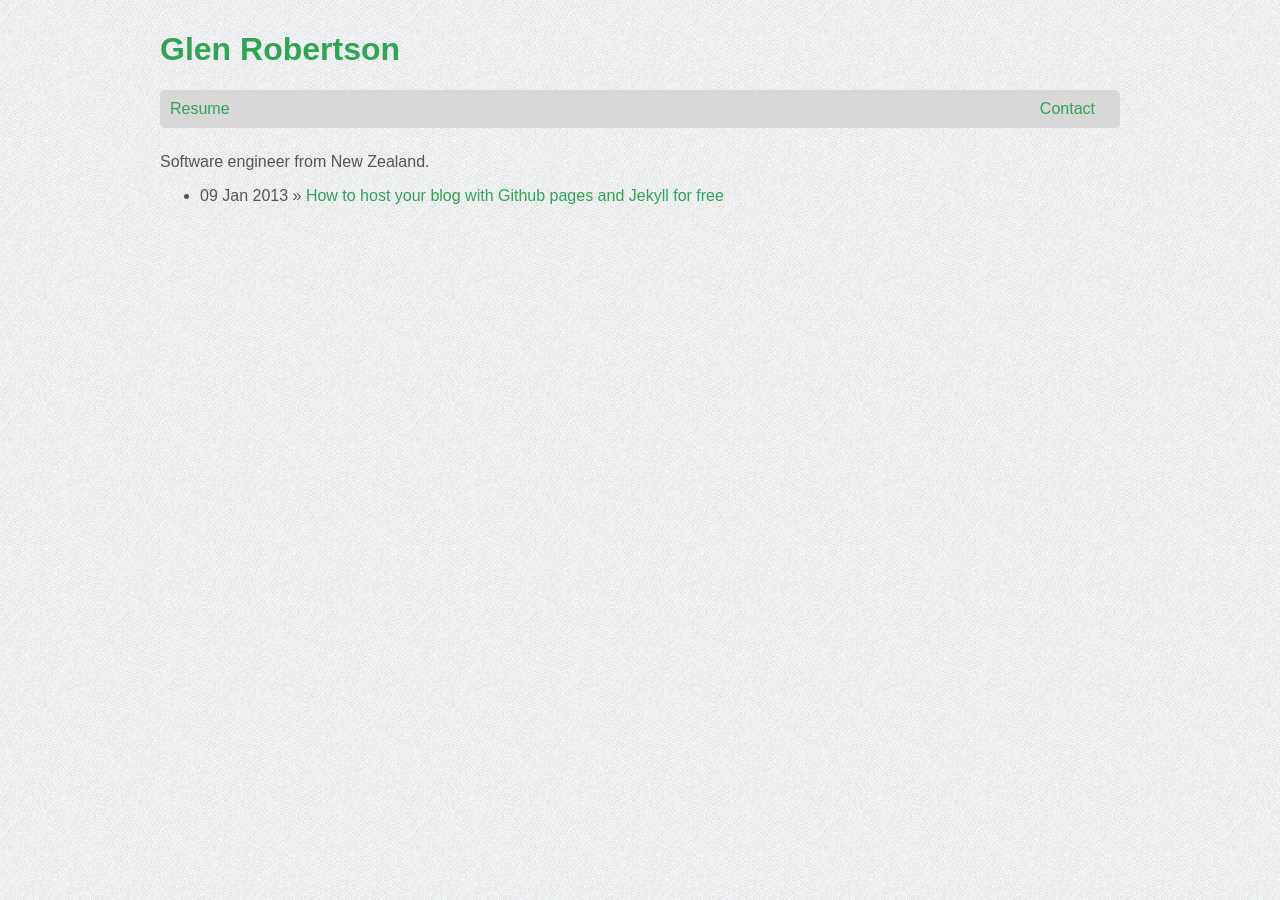
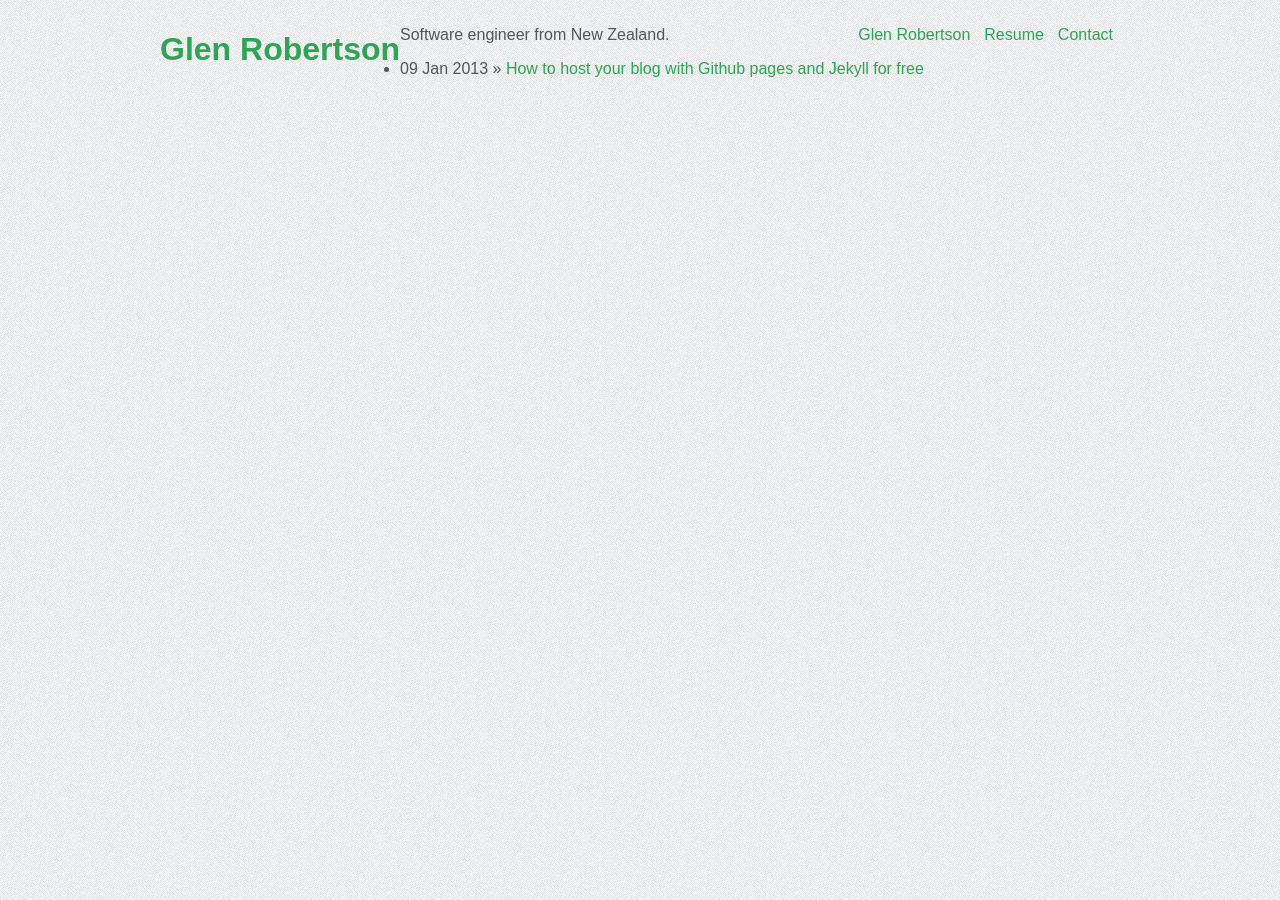
Before and after one commit to glenrobertson/glenrobertson.github.com, a Jekyll site: the page built from index.html, in a window 1280 px wide. Built offline with Jekyll 4.4.1, drawn with Linux system fonts in a browser that asks for light colours; Markdown is read by kramdown in place of the engine named in the settings.

Commit message:
Modified header in layout.

```diff
--- a/_layouts/default.html
+++ b/_layouts/default.html
@@ -8,11 +8,14 @@
 </head>
 <body>
     <div id="wrapper">
-        <h1><a href="/">Glen Robertson</a></h1>
-        <ul id="navigation">
-            <li><a href="/resume.html">Resume</a></li>
-            <li class="right"><a href="/contact.html">Contact</a></li>
-        </ul>
+        <div id="header">
+            <h1><a href="/">Glen Robertson</a></h1>
+            <ul id="navigation">
+                <li><a href="/">Glen Robertson</a></li>
+                <li><a href="/resume.html">Resume</a></li>
+                <li><a href="/contact.html">Contact</a></li>
+            </ul>
+        </div>
         {{ content }}
     </div>
     <script type="text/javascript">
--- a/css/screen.css
+++ b/css/screen.css
@@ -2,35 +2,6 @@ body {
     background: url('/images/white_texture.png') repeat;
     color: #555;
     font-family: sans-serif;
-}
-div#wrapper {
-    background: transparent;
-    margin: 0 auto;
-    margin: 10px auto;
-    overflow: hidden;
-    width: 960px;
-}
-div#content {
-    background: white;
-    float: left;
-    width:100%;
-}
-ul#navigation {
-    background: #D8D8D8;
-    border-radius: 5px;
-    clear: both;
-    display: block;
-    margin: 0px 0 25px 0;
-    padding: 10px;
-    list-style: none;
-    overflow: hidden;
-}
-ul#navigation li {
-    float: left;
-    margin-right: 15px;
-}
-ul#navigation li.right {
-    float: right;
 }
 a {
     color: #31a355;
@@ -65,7 +36,24 @@ td ul {
     margin: 0;
     padding-left: 15px;
 }
-.tool img {
+#wrapper {
+    background: transparent;
+    margin: 0 auto;
+    margin: 10px auto;
+    overflow: hidden;
+    width: 960px;
+}
+#header h1 {
     float: left;
-    padding: 0px 10px 10px 0px;
 }
+#navigation {
+    display: block;
+    float: right;
+    text-align: right;
+    list-style: none;
+    overflow: hidden;
+}
+#navigation li {
+    float: left;
+    margin: 0 7px;
+}
```
